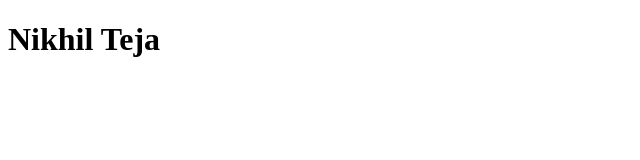
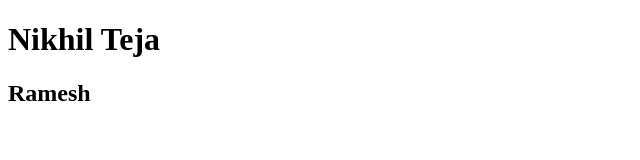
Before and after one commit to Nikhilteja00/project1, a plain HTML site: page index.html in a window 1280 px wide. Shown: the whole page, without its empty margins (0-640 px from the left). Drawn offline with Linux system fonts and the light colour scheme.

Commit message:
second tag h2

```diff
--- a/index.html
+++ b/index.html
@@ -7,5 +7,6 @@
 </head>
 <body>
     <h1>Nikhil Teja</h1>
+    <h2>Ramesh</h2>
 </body>
 </html>
```
